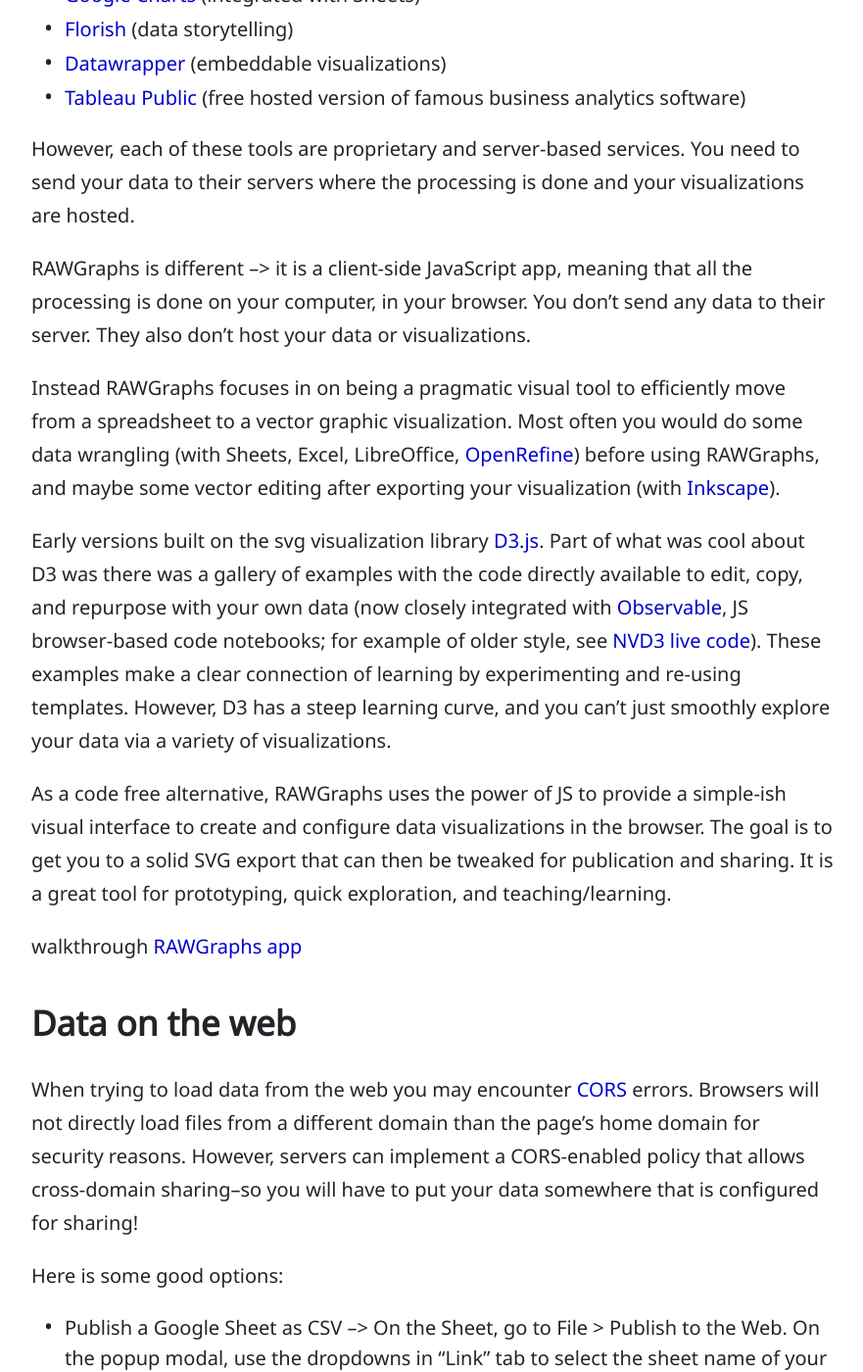
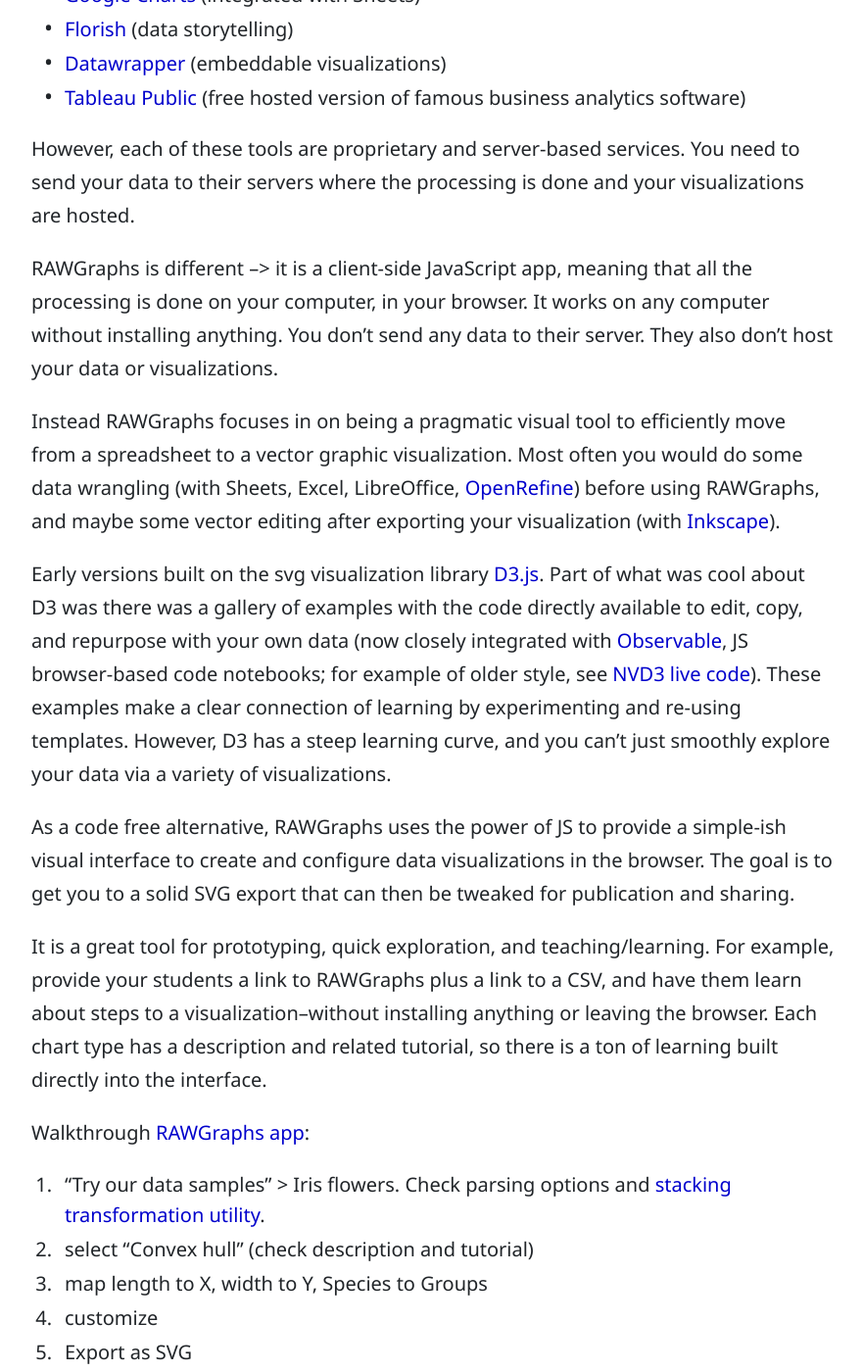
Before and after one commit to evanwill/_drafts, a Jekyll site: the page built from _notes/rawgraphs.md, in a window 1280 px wide and 1400 px high, scrolled down 721 px. Shown: the whole window at 98% size, without its empty margins (198-1079 px from the left). Built offline with Jekyll 4.4.1, drawn with Linux system fonts in a browser that asks for light colours; comment, search, counter and statistics services are not loaded; some of the changed text lies outside the part shown.

Commit message:
rawgraphs tweak

```diff
--- a/_notes/rawgraphs.md
+++ b/_notes/rawgraphs.md
@@ -24,6 +24,7 @@
 You need to send your data to their servers where the processing is done and your visualizations are hosted.
 
 RAWGraphs is different --> it is a client-side JavaScript app, meaning that all the processing is done on your computer, in your browser.
+It works on any computer without installing anything.
 You don't send any data to their server.
 They also don't host your data or visualizations.
 
@@ -37,9 +38,18 @@
 
 As a code free alternative, RAWGraphs uses the power of JS to provide a simple-ish visual interface to create and configure data visualizations in the browser.
 The goal is to get you to a solid SVG export that can then be tweaked for publication and sharing.
+
 It is a great tool for prototyping, quick exploration, and teaching/learning.
+For example, provide your students a link to RAWGraphs plus a link to a CSV, and have them learn about steps to a visualization--without installing anything or leaving the browser.
+Each chart type has a description and related tutorial, so there is a ton of learning built directly into the interface.
 
-walkthrough [RAWGraphs app](https://app.rawgraphs.io/)
+Walkthrough [RAWGraphs app](https://app.rawgraphs.io/):
+
+1. "Try our data samples" > Iris flowers. Check parsing options and [stacking transformation utility](https://www.rawgraphs.io/learning/how-to-stack-your-unstacked-data-or-meet-the-unpivoter).
+2. select "Convex hull" (check description and tutorial)
+3. map length to X, width to Y, Species to Groups
+4. customize
+5. Export as SVG
 
 ## Data on the web
 
@@ -56,8 +66,8 @@
 
 ## Other client-side apps
 
-- [Kepler.gl](https://kepler.gl/) (geospatial tool)
-- [Datasette-lite](https://lite.datasette.io/) ([Datasette](https://datasette.io/) running in locally in your browser using webassembly to explore data)
+- [Kepler.gl](https://kepler.gl/) (geospatial tool that can export a static web app)
+- [Datasette-lite](https://lite.datasette.io/) (data exploration tool [Datasette](https://datasette.io/) running in locally in your browser using webassembly)
 - [Koia](https://www.koia.io/intro/index.html) (more complicated viz tool)
 - [Vega](https://vega.github.io/) language ecosystem with online tools [Lyra](https://idl.cs.washington.edu/projects/lyra/app/) and [Voyager](https://vega.github.io/voyager) (steeper learning curve)
 - [Starboard](https://starboard.gg/) (beta in-browser static/server-less notebook. Can also run Python Jupyter notebooks using [Pyodide](https://github.com/pyodide/pyodide), demo [python REPL](https://pyodide.org/en/stable/console.html))
```
